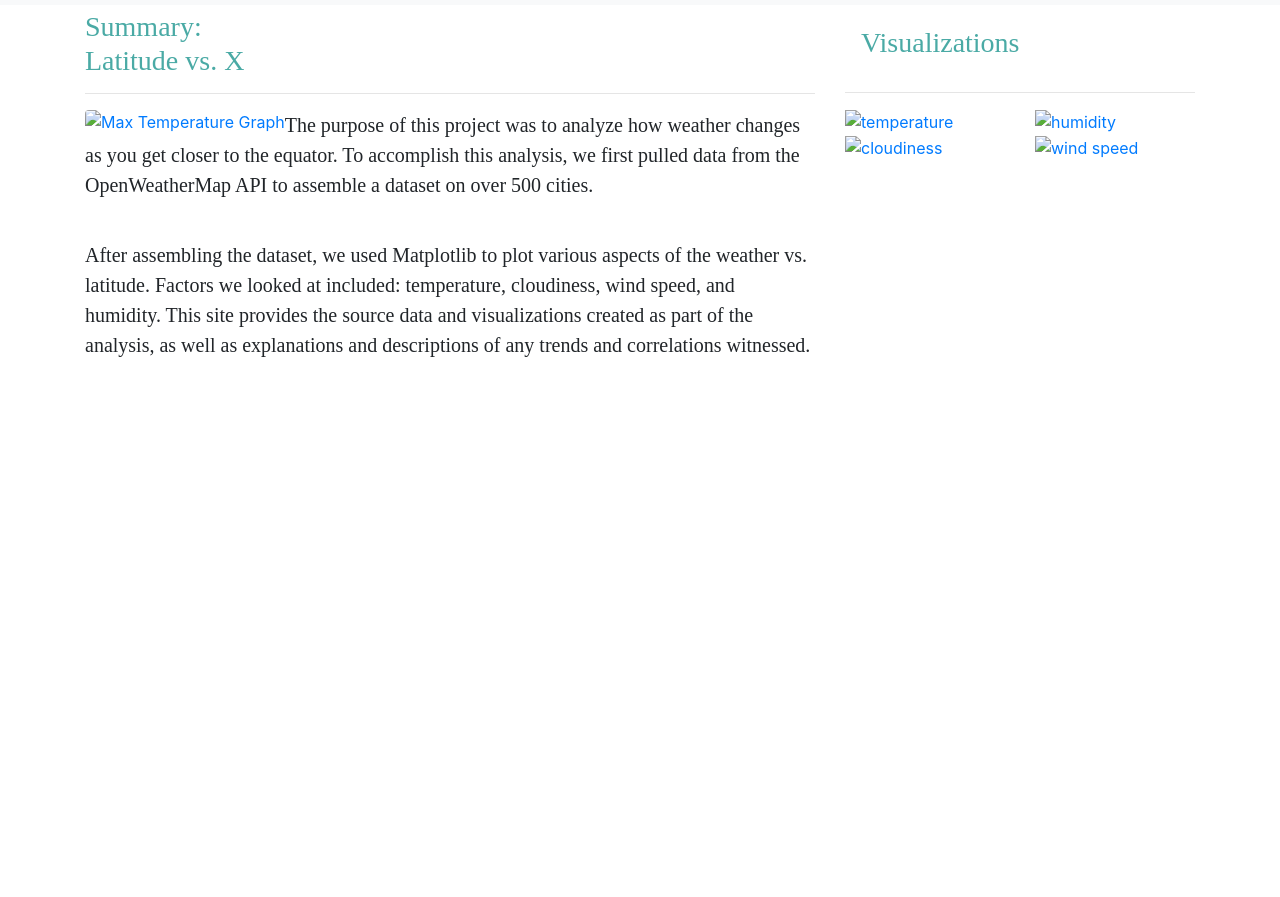
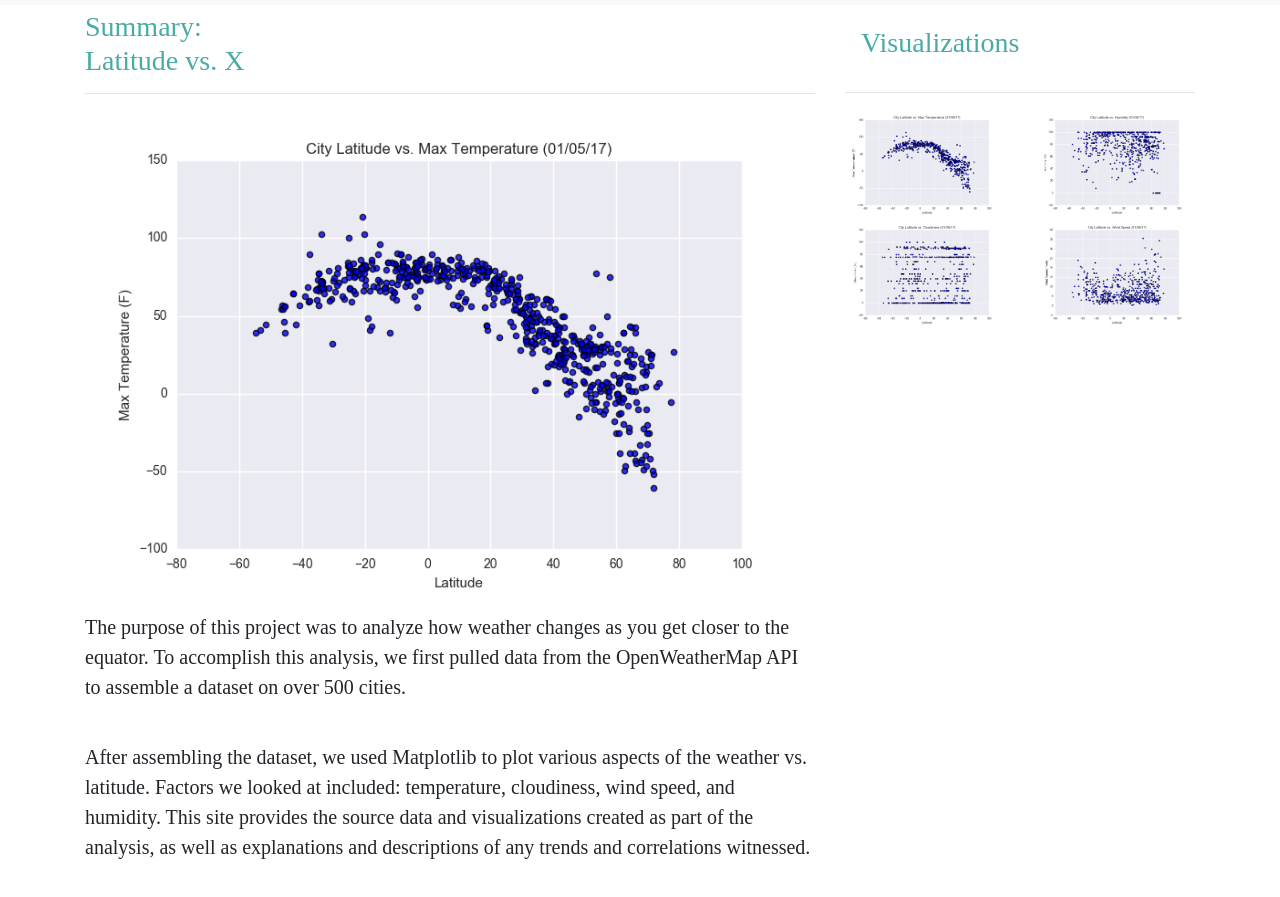
Before and after one commit to computercavemen/Web-Design-Challenge, a plain HTML site: page index.html in a window 1280 px wide. Shown: the part 51-948 px from the top of the page. Before the commit the page ends 800 px from the top, so only its background shows below. Drawn offline with nearby package versions, Linux system fonts and the light colour scheme; files that its build step writes are made by us from their sources.

Commit message:
modified index

```diff
--- a/index.html
+++ b/index.html
@@ -28,17 +28,17 @@
                   Plots
                 </a>
                 <div class="dropdown-menu" aria-labelledby="navbarDropdown">
-                    <a class="dropdown-item" href="temperature.html">Max Temperature</a>
-                    <a class="dropdown-item" href="humidity.html">Humidity</a>
-                    <a class="dropdown-item" href="cloudiness.html">Cloudiness</a>
-                    <a class="dropdown-item" href="wind.html">Wind Speed</a>
+                    <a class="dropdown-item" href="./visualizations/temperature.html">Max Temperature</a>
+                    <a class="dropdown-item" href="./visualizations/humidity.html">Humidity</a>
+                    <a class="dropdown-item" href="./visualizations/cloudiness.html">Cloudiness</a>
+                    <a class="dropdown-item" href="./visualizations/wind.html">Wind Speed</a>
                 </div>
             </li>
             <li class="nav-item active">
-              <a class="nav-link" href="comparison.html">Comparison<span class="sr-only">(current)</span></a>
+              <a class="nav-link" href="./visualizations/comparison.html">Comparison<span class="sr-only">(current)</span></a>
             </li>
             <li class="nav-item">
-              <a class="nav-link" href="Table.html">Data</a>
+              <a class="nav-link" href="./visualizations/Table.html">Data</a>
             </li>
 
             <li class="nav-item">
@@ -55,7 +55,7 @@
                       <h3 class="title">Summary:<br> Latitude vs. X</h3>
                       <hr>
                       <a href="index.html">
-                      <img src="Resources/assets/images/Fig1.png" class="img-fluid vizualization rounded float-left" alt="Max Temperature Graph">
+                      <img src="./visualizations/Resources/assets/images/Fig1.png" class="img-fluid vizualization rounded float-left" alt="Max Temperature Graph">
                       </a>
                       <p> The purpose of this project was to analyze how weather changes as you get closer to the equator. To accomplish this analysis, we first pulled data from the OpenWeatherMap API to assemble a dataset on over 500 cities.</p>
                         <br>
@@ -70,17 +70,17 @@
                         <hr>
                         <div class="row">
                             <div class="col-md-6">
-                                <a href="temperature.html"><img src="Resources/assets/images/Fig1.png" width="100%"  alt="temperature">
+                                <a href="./visualizations/temperature.html"><img src="./visualizations/Resources/assets/images/Fig1.png" width="100%"  alt="temperature">
                                 </a>
                             </div>
                             <div class="col-md-6">
-                                <a href="humidity.html"><img src="Resources/assets/images/Fig2.png" width="100%" alt="humidity"></a>
+                                <a href="./visualizations/humidity.html"><img src="./visualizations/Resources/assets/images/Fig2.png" width="100%" alt="humidity"></a>
                             </div>
                             <div class="col-md-6">
-                                <a href="cloudiness.html"><img src="Resources/assets/images/Fig3.png" width="100%"  alt="cloudiness"></a>
+                                <a href="./visualizations/cloudiness.html"><img src="./visualizations/Resources/assets/images/Fig3.png" width="100%"  alt="cloudiness"></a>
                             </div>
                             <div class="col-md-6">
-                                <a href="windspeed.html"><img src="Resources/assets/images/Fig4.png"width="100%"  alt="wind speed"></a>
+                                <a href="./visualizations/windspeed.html"><img src="./visualizations/Resources/assets/images/Fig4.png"width="100%"  alt="wind speed"></a>
                             </div>
                         </div>
                     </div>
```
